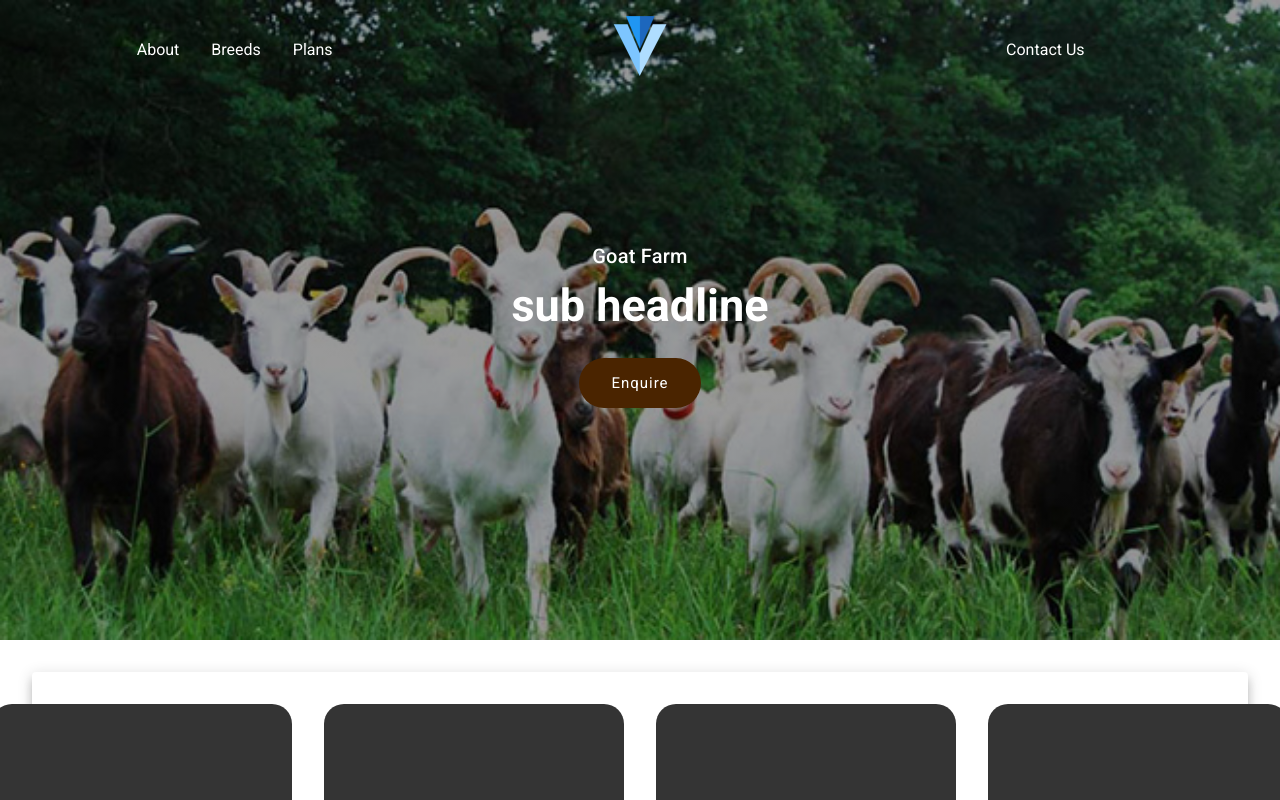
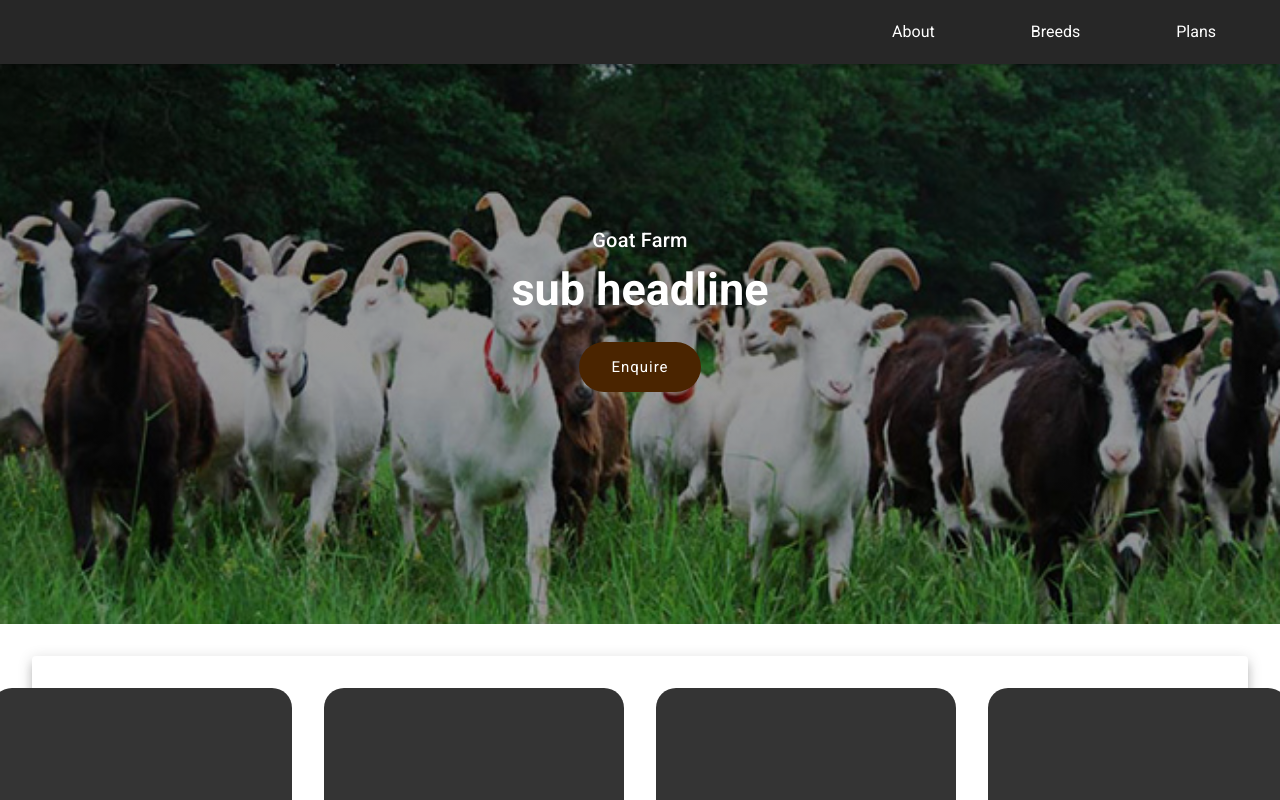
Before and after one commit to sohamtamboli/goatfarming, a Nuxt app: page / in a window 1280 px wide. Shown: the top 800 px of the page. Built offline with nearby package versions, Linux system fonts and the light colour scheme; a web font is replaced by a local one.

Commit message:
app bar added

```diff
--- a/layouts/default.vue
+++ b/layouts/default.vue
@@ -1,7 +1,14 @@
 <template>
   <v-app>
-    <v-main>
-      <div v-if="isDesktop" class="nav__container" :class="themeCheck">
+    <v-app-bar app dark hide-on-scroll fixed>
+      <v-spacer></v-spacer>
+
+      <nuxt-link class="menu__links" to="/about">About</nuxt-link>
+      <nuxt-link class="menu__links" to="#">Breeds</nuxt-link>
+      <nuxt-link class="menu__links" to="#">Plans</nuxt-link>
+    </v-app-bar>
+    <v-main id="#app">
+      <!-- <div v-if="isDesktop" class="nav__container" :class="themeCheck">
         <div class="left__menu">
           <nuxt-link class="menu__links" :class="themeCheck" to="/about"
             >About</nuxt-link
@@ -23,7 +30,8 @@
             >Contact Us</nuxt-link
           >
         </div>
-      </div>
+      </div> -->
+
       <nuxt />
     </v-main>
     <v-bottom-navigation
@@ -104,6 +112,8 @@ export default {
 }
 .menu__links {
   text-decoration: none;
+  color: white;
+  padding: 0 3rem;
 }
 .left__menu > .menu__links:not(:last-child) {
   margin-right: 2rem;
```
